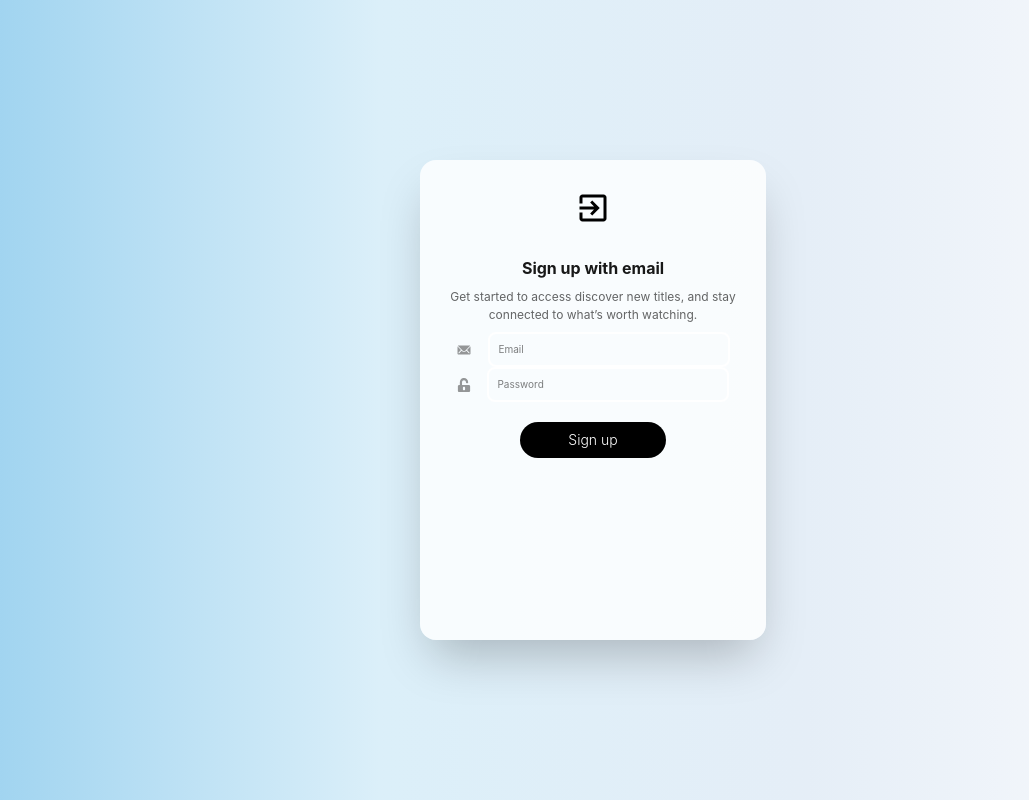
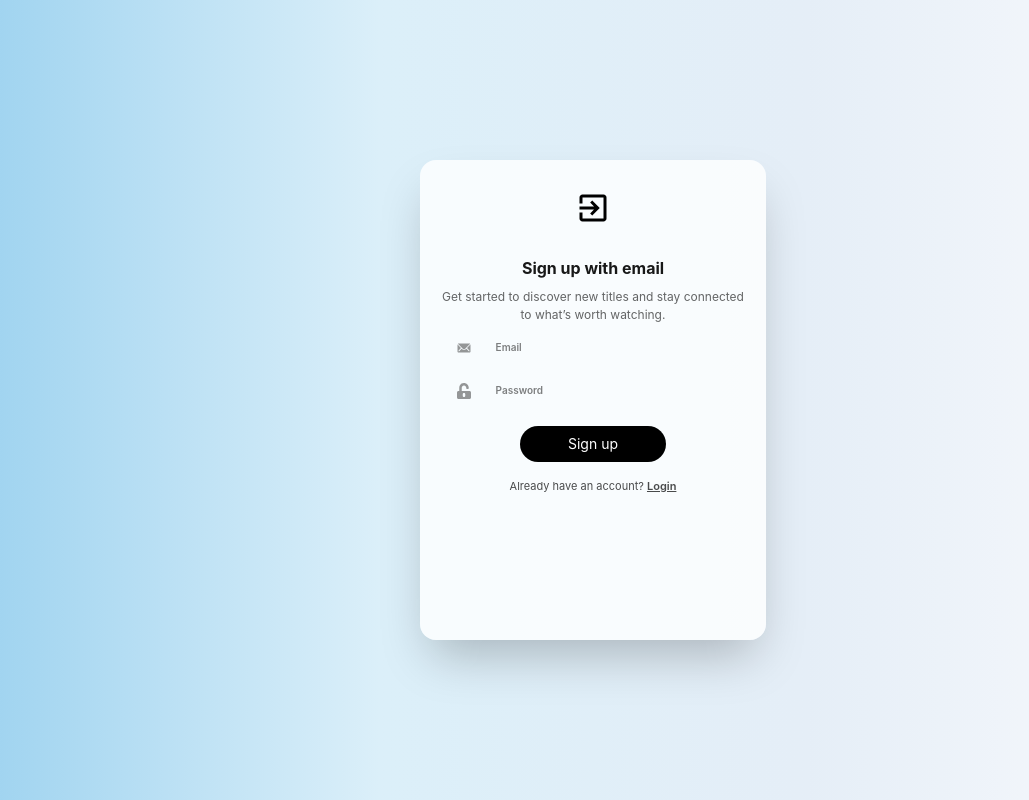
Before and after one commit to dhruval1907/Movixa_React, a React (Vite) app in the folder MovieProps/: page / in a window 1280 px wide. Shown: the whole page, without its empty margins (47-1076 px from the left). Built offline with nearby package versions, Linux system fonts and the light colour scheme.

Commit message:
login both completed

```diff
--- a/MovieProps/src/App.jsx
+++ b/MovieProps/src/App.jsx
@@ -1,12 +1,20 @@
-import React from 'react'
-import Reg from './components/login/Reg'
+import { useState } from "react";
+import Reg from "./components/login/Reg";
+import Login from "./components/login/Login";
 
 const App = () => {
+  const [isLogin, setIsLogin] = useState(false);
+  const [users, setUsers] = useState([]);
+
   return (
-    <div>
-      <Reg/>
-    </div>
-  )
-}
+    <>
+      {isLogin ? (
+        <Login users={users} setIsLogin={setIsLogin} />
+      ) : (
+        <Reg setUsers={setUsers} setIsLogin={setIsLogin} />
+      )}
+    </>
+  );
+};
 
-export default App
+export default App;
--- a/MovieProps/src/components/login/Login.jsx
+++ b/MovieProps/src/components/login/Login.jsx
@@ -1,11 +1,98 @@
-import React from 'react'
+import React, { useState } from "react";
+import { IoMdExit } from "react-icons/io";
+import { IoIosMail } from "react-icons/io";
+import { FaUnlockAlt } from "react-icons/fa";
 
-const Login = () => {
+const Login = ({ users, setIsLogin }) => {
+  const [email, setEmail] = useState("");
+  const [password, setPassword] = useState("");
+
+  const loginHandler = (e) => {
+    e.preventDefault();
+
+    const foundUser = users.find(
+      (u) => u.email === email && u.password === password
+    );
+
+    if (foundUser) {
+      alert("Login successful ✅");
+    } else {
+      alert("Invalid credentials ❌");
+    }
+  };
+
   return (
-    <div>
+    <div
+      className="h-screen w-full flex items-center justify-center"
+      style={{
+        background:
+          "linear-gradient(to right,#9AD1EF,#DBEFF9,#E5EEF7,#FBFBFD)",
+      }}
+    >
+      <div className="h-[60%] w-[27%] bg-white/80 rounded-2xl shadow-2xl">
 
+
+        <div className="w-full flex items-center justify-center text-4xl h-[20%]">
+          <IoMdExit />
+        </div>
+
+
+        <div className="text-center flex items-center flex-col gap-2">
+          <h1 className="text-base font-bold opacity-[0.9]">
+            Login with email
+          </h1>
+
+          <p className="text-[12px] w-[90%] text-center opacity-[0.6]">
+            Continue exploring movies and stay connected to what’s worth
+            watching.
+          </p>
+
+          <form
+            className="w-full"
+            onSubmit={loginHandler}
+          >
+
+            <div className="w-full flex items-center justify-center gap-4">
+              <IoIosMail className="opacity-[0.4]" />
+              <input
+                type="text"
+                placeholder="   Email"
+                value={email}
+                onChange={(e) => setEmail(e.target.value)}
+                className="w-[70%]   font-semibold py-2 text-[10px] border-2 rounded-lg border-white outline-none caret-transparent"
+              />
+            </div>
+
+            <div className="w-full flex items-center justify-center gap-4 mt-3">
+              <FaUnlockAlt className="opacity-[0.4] text-sm" />
+              <input
+                type="password"
+                placeholder="   Password"
+                value={password}
+                onChange={(e) => setPassword(e.target.value)}
+                className="w-[70%] font-semibold py-2 text-[10px] border-2 rounded-lg border-white outline-none caret-transparent"
+              />
+            </div>
+
+            <button className="bg-black text-white px-12 py-2 text-sm font-light rounded-3xl mt-5 active:scale-95">
+              Login
+            </button>
+
+
+            <p className="text-[11px] mt-4 opacity-70">
+              Don’t have an account?{" "}
+              <span
+                onClick={() => setIsLogin(false)}
+                className="font-semibold cursor-pointer underline"
+              >
+                Sign up
+              </span>
+            </p>
+          </form>
+        </div>
+      </div>
     </div>
-  )
-}
+  );
+};
 
-export default Login
+export default Login;
--- a/MovieProps/src/components/login/Reg.jsx
+++ b/MovieProps/src/components/login/Reg.jsx
@@ -2,79 +2,87 @@ import React, { useState } from "react";
 import { IoMdExit } from "react-icons/io";
 import { IoIosMail } from "react-icons/io";
 import { FaUnlockAlt } from "react-icons/fa";
-const Reg = () => {
+
+const Reg = ({ setUsers, setIsLogin }) => {
   const [email, setEmail] = useState("");
   const [password, setPassword] = useState("");
 
-  const [allData, setallData] = useState([]);
-
   const formHandler = (e) => {
     e.preventDefault();
+
     if (!email || !password) return;
-    setallData((prev) => [...prev, { email, password }]);
+
+    setUsers((prev) => [...prev, { email, password }]);
+
     setEmail("");
     setPassword("");
-    setTimeout(() => {
-      alert("Registered ✅");
-    }, 1000);
+
+    alert("Registered ✅");
   };
 
   return (
     <div
       className="h-screen w-full flex items-center justify-center"
       style={{
-        background: "linear-gradient(to right,#9AD1EF,#DBEFF9,#E5EEF7,#FBFBFD)",
+        background:
+          "linear-gradient(to right,#9AD1EF,#DBEFF9,#E5EEF7,#FBFBFD)",
       }}
     >
       <div className="h-[60%] w-[27%] bg-white/80 rounded-2xl shadow-2xl">
-        <div className="w-full flex items-center justify-center text-4xl  h-[20%]">
+        <div className="w-full flex items-center justify-center text-4xl h-[20%]">
           <IoMdExit />
         </div>
-        <div className="text-center flex items-center flex-col gap-2 ">
-          <h1 className="text-base font-bold opacity-[0.9]">
+
+        <div className="text-center flex flex-col gap-2">
+          <h1 className="text-base font-bold opacity-90">
             Sign up with email
           </h1>
-          <p className="text-[12px] w-[90%] text-center opacity-[0.6]">
-            Get started to access discover new titles, and stay connected to
-            what’s worth watching.
+
+          <p className="text-[12px] w-[90%] opacity-60 mx-auto">
+            Get started to discover new titles and stay connected to what’s
+            worth watching.
           </p>
+
           <form
+            className="w-full"
             noValidate
-            className="w-full"
-            onSubmit={(e) => {
-              formHandler(e);
-            }}
+            onSubmit={formHandler}
           >
-            <div className=" w-full  flex items-center justify-center gap-4">
-              <IoIosMail className="opacity-[0.4] " />
+            <div className="w-full flex items-center justify-center gap-4">
+              <IoIosMail className="opacity-40" />
               <input
-                onChange={(e) => {
-                  //   console.log(e.target.value);
-                  setEmail(e.target.value);
-                }}
-                type="text"
+                type="email"
                 placeholder="   Email"
                 value={email}
-                required
-                className="w-[70%]  py-2 text-[10px] border-2 rounded-lg border-white  outline-none  caret-transparent"
+                onChange={(e) => setEmail(e.target.value)}
+                className="w-[70%] font-semibold py-2 text-[10px]  rounded-lg  boredr-none caret-transparent"
               />
             </div>
-            <div className="w-full flex items-center justify-center gap-4">
-              <FaUnlockAlt className="opacity-[0.4] text-sm " />
+
+            <div className="w-full flex items-center justify-center gap-4 mt-3">
+              <FaUnlockAlt className="opacity-40" />
               <input
-                onChange={(e) => {
-                  //   console.log(e.target.value);
-                  setPassword(e.target.value);
-                }}
+                type="password"
+                placeholder="   Password"
                 value={password}
-                type="text"
-                placeholder="   Password"
-                className="w-[70%]  py-2 text-[10px] border-2 rounded-lg border-white  outline-none  caret-transparent"
+                onChange={(e) => setPassword(e.target.value)}
+                className="w-[70%] font-semibold py-2 text-[10px] rounded-lg outline-none caret-transparent"
               />
             </div>
-            <button className="bg-black text-white px-12 py-2 text-sm font-light rounded-3xl mt-5 active:scale-95">
+
+            <button className="bg-black text-white px-12 py-2 text-sm rounded-3xl mt-5 active:scale-95">
               Sign up
             </button>
+
+            <p className="text-[11px] mt-4 opacity-70">
+              Already have an account?{" "}
+              <span
+                onClick={() => setIsLogin(true)}
+                className="font-semibold cursor-pointer underline"
+              >
+                Login
+              </span>
+            </p>
           </form>
         </div>
       </div>
```
